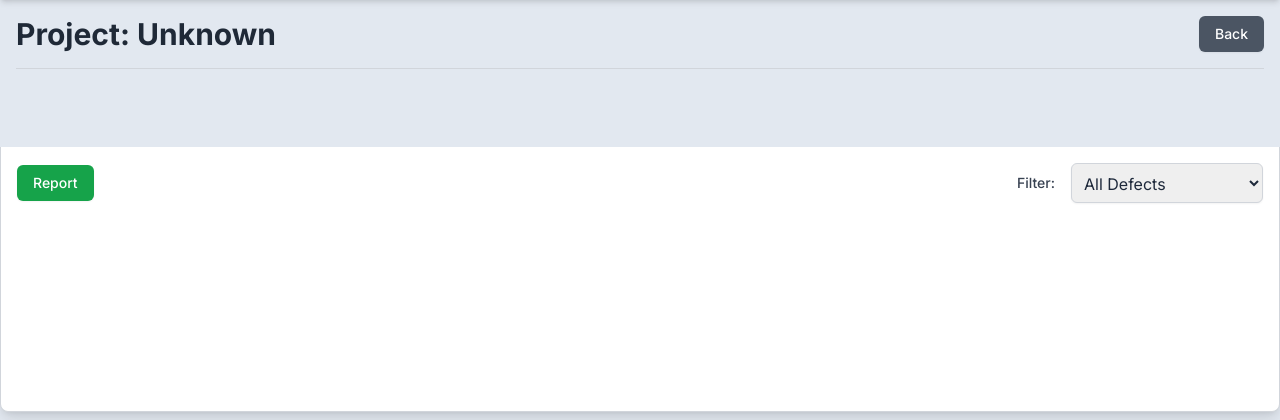
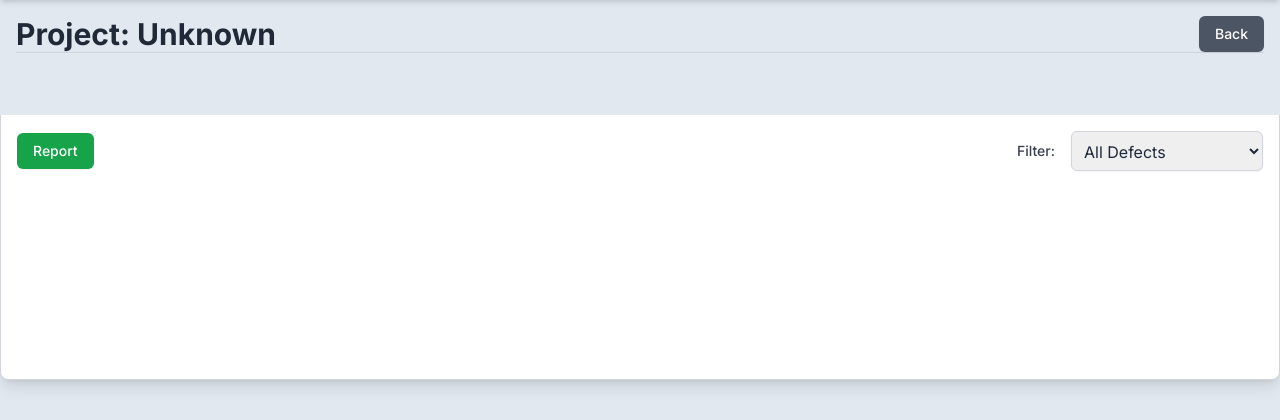
Before and after one commit to zoltanas/defect-tracking, a Python web app: template templates/project_detail.html in a window 1280 px wide. Shown: the part 68-488 px from the top of the page. Run offline with Jinja, Linux system fonts and the light colour scheme; the template is opened without the code that fills it, so the values that code supplies are empty; some libraries are stand-ins or nearby versions.

Commit message:
Reduce vertical spacing on project detail page below header

```diff
--- a/templates/project_detail.html
+++ b/templates/project_detail.html
@@ -1,7 +1,7 @@
 {% extends "layout.html" %}
 {% block title %}Project: {{ project.name }}{% endblock %}
 {% block content %}
-    <div class="flex flex-row justify-between items-center mb-6 pb-4 border-b border-gray-300">
+    <div class="flex flex-row justify-between items-center mb-2 border-b border-gray-300">
         {% if project and accessible_projects and accessible_projects|length > 0 %}
         <div class="relative" id="page-project-dropdown-container">
             <button type="button" id="page-project-dropdown-button" class="flex items-center text-2xl font-bold text-gray-800 hover:text-primary focus:outline-none">
```
